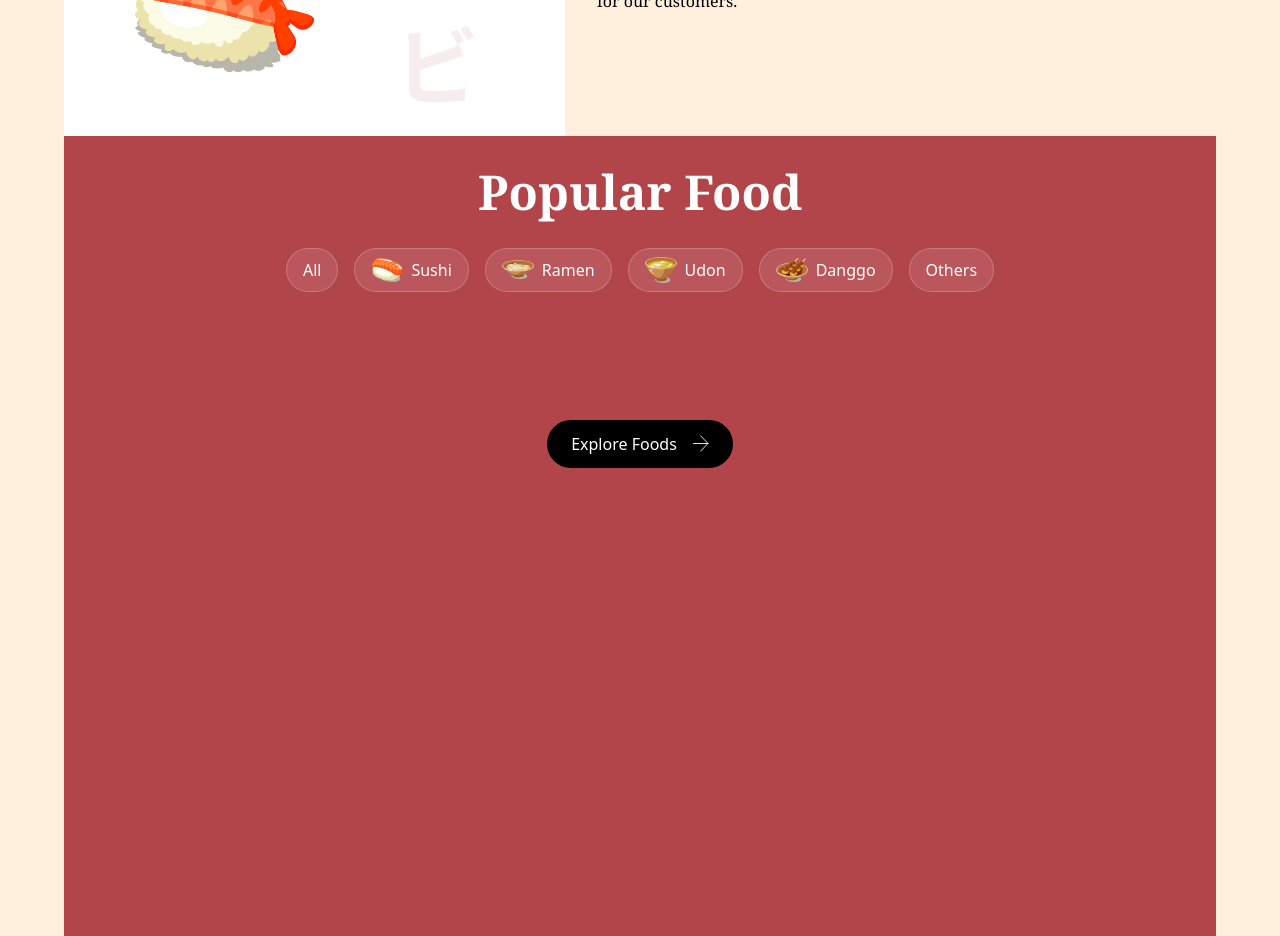
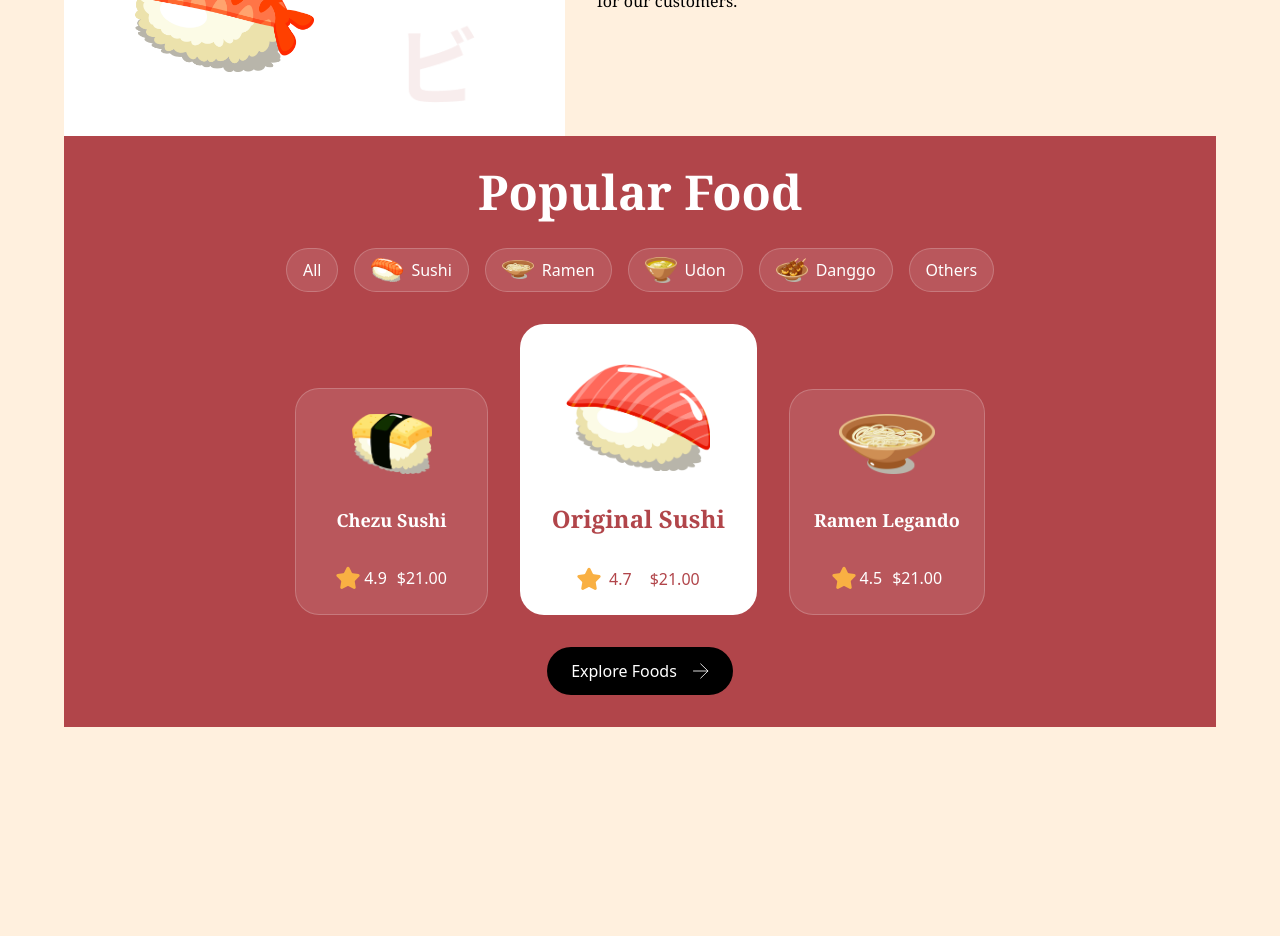
Before and after one commit to lephuocloc1729/sushi_restaurant, a React (Vite) app: page / in a window 1280 px wide. Shown: the part 1220-2156 px from the top of the page. After the commit the page ends 1947 px from the top, so only its background shows below. Built offline with nearby package versions, Linux system fonts and the light colour scheme.

Commit message:
complete Popular Food section and add some scrolling animation usind AOS

```diff
--- a/package.json
+++ b/package.json
@@ -10,6 +10,7 @@
     "preview": "vite preview"
   },
   "dependencies": {
+    "aos": "^2.3.4",
     "react": "^18.2.0",
     "react-dom": "^18.2.0"
   },
--- a/src/App.tsx
+++ b/src/App.tsx
@@ -2,7 +2,17 @@ import Header from "./sections/Header";
 import Hero from "./sections/Hero";
 import AboutUs from "./sections/AboutUs";
 import PopularFood from "./sections/PopularFood";
+import AOS from "aos";
+import "aos/dist/aos.css";
+import { useEffect } from "react";
 function App() {
+  useEffect(() => {
+    AOS.init({
+      duration: 1000,
+      offset: 100,
+    });
+    AOS.refresh();
+  }, []);
   return (
     <main className="min-h-screen bg-creamson max-w-6xl mx-auto">
       <Header />
--- a/src/components/Navbar.tsx
+++ b/src/components/Navbar.tsx
@@ -5,9 +5,14 @@ const Navbar = () => {
         className="text-4xl font-bold bg-primary flex-1 py-2 pl-5"
         href="#hero"
       >
-        Sushiman
+        <h4 data-aos="fade-down" className="text-white">
+          Sushiman
+        </h4>
       </a>
-      <ul className="sm:flex flex-[1.3] text-secondary justify-end gap-16 hidden pr-6">
+      <ul
+        data-aos="fade-down"
+        className="sm:flex flex-[1.3] text-secondary justify-end gap-16 hidden pr-6"
+      >
         <li>
           <a href="#menu">Menu</a>
         </li>
@@ -25,7 +30,7 @@ const Navbar = () => {
         </li>
       </ul>
       {/* menu for mobile devices */}
-      <ul className="sm:hidden bg-primary">
+      <ul data-aos="fade-down" className="sm:hidden bg-primary">
         <li>
           <img src="../../assets/menu.svg" alt="" />
         </li>
--- a/src/index.css
+++ b/src/index.css
@@ -36,4 +36,7 @@
   .filter-btn-with-img {
     @apply filter-btn flex gap-2 items-center;
   }
+  .food-card-sm {
+    @apply bg-white-100 px-10 py-6 rounded-3xl border-solid border-[1px] border-white-200 hover:bg-white-200 transition-all duration-200 ease-in-out flex flex-col items-center justify-center gap-8;
+  }
 }
--- a/src/sections/AboutUs.tsx
+++ b/src/sections/AboutUs.tsx
@@ -3,18 +3,34 @@ const AboutUs = () => {
     <section id="about-us" className="flex">
       <div className="flex-1 flex flex-col items-end gap-2 relative">
         <div className="bg-white bg-center bg-no-repeat bg-contain bg-image-1 px-16 py-16">
-          <img className="w-1/2" src="../../assets/sushi-3.png" alt="" />
+          <img
+            data-aos="fade-right"
+            className="w-1/2"
+            src="../../assets/sushi-3.png"
+            alt=""
+          />
         </div>
-        <button className="px-6 py-2 rounded-full-left bg-secondary text-white absolute top-1/2">
+        <button
+          data-aos="flip-down"
+          className="px-6 py-2 rounded-full-left bg-secondary text-white absolute top-1/2"
+        >
           Learn More
         </button>
         <div className="bg-white bg-center bg-no-repeat bg-contain bg-image-2 px-16 py-16">
-          <img className="w-1/2" src="../../assets/sushi-2.png" alt="" />
+          <img
+            data-aos="fade-right"
+            className="w-1/2"
+            src="../../assets/sushi-2.png"
+            alt=""
+          />
         </div>
       </div>
 
       <div className="flex-[1.3]">
-        <div className="flex flex-col justify-center gap-8 font-serif px-8 py-8 max-w-[550px]">
+        <div
+          data-aos="fade-left"
+          className="flex flex-col justify-center gap-8 font-serif px-8 py-8 max-w-[550px]"
+        >
           <div>
             <p className="opacity-70">About Us</p>
           </div>
--- a/src/sections/Hero.tsx
+++ b/src/sections/Hero.tsx
@@ -5,13 +5,17 @@ const Hero = () => {
     <section id="hero" className="flex">
       <div className="flex-1 bg-primary min-section-height">
         <img
+          data-aos="fade-right"
           className="min-w-[120%] object-contain"
           src="../../assets/sushi-1.png"
           alt="sushi"
         />
       </div>
       <div className="flex flex-[1.3] flex-col min-section-height">
-        <div className="flex flex-col justify-center flex-1 max-w-[550px] mx-auto gap-8 px-6">
+        <div
+          data-aos="fade-left"
+          className="flex flex-col justify-center flex-1 max-w-[550px] mx-auto gap-8 px-6"
+        >
           <div className="text-7xl font-bold font-serif">
             <h1>Feel the taste of Japanese foods</h1>
           </div>
@@ -31,7 +35,10 @@ const Hero = () => {
             </button>
           </div>
         </div>
-        <div className="flex justify-center gap-12 bg-white p-8">
+        <div
+          data-aos="fade-up"
+          className="flex justify-center gap-12 bg-white p-8"
+        >
           <div className="flex-1">
             <h4 className="text-5xl font-serif font-bold">
               29<span className="font-">k+</span>
--- a/src/sections/PopularFood.tsx
+++ b/src/sections/PopularFood.tsx
@@ -2,61 +2,79 @@ const PopularFood = () => {
   return (
     <section
       id="menu"
-      className="bg-primary text-white flex flex-col items-center gap-8 py-8 min-h-screen"
+      className="bg-primary text-white flex flex-col items-center gap-8 py-8"
     >
-      <h2 className="text-5xl font-bold font-serif">Popular Food</h2>
+      <h2 data-aos="flip-down" className="text-5xl font-bold font-serif">
+        Popular Food
+      </h2>
       <div className="flex gap-4">
-        <button className="filter-btn">All</button>
-        <button className="filter-btn-with-img">
+        <button data-aos="zoom-in" className="filter-btn">
+          All
+        </button>
+        <button data-aos="zoom-in" className="filter-btn-with-img">
           <img className="w-8" src="../../assets/sushi-9.png" alt="" />
           Sushi
         </button>
-        <button className="filter-btn-with-img">
+        <button data-aos="zoom-in" className="filter-btn-with-img">
           <img className="w-8" src="../../assets/sushi-8.png" alt="" />
           Ramen
         </button>
-        <button className="filter-btn-with-img">
+        <button data-aos="zoom-in" className="filter-btn-with-img">
           {" "}
           <img className="w-8" src="../../assets/sushi-7.png" alt="" />
           Udon
         </button>
-        <button className="filter-btn-with-img">
+        <button data-aos="zoom-in" className="filter-btn-with-img">
           {" "}
           <img className="w-8" src="../../assets/sushi-6.png" alt="" />
           Danggo
         </button>
-        <button className="filter-btn">Others</button>
+        <button data-aos="zoom-in" className="filter-btn">
+          Others
+        </button>
       </div>
-      <div>
-        <img src="" alt="" />
-        <p></p>
-        <div>
-          <div></div>
-          <div></div>
+      <div data-aos="fade-up" className="flex items-end justify-center gap-8">
+        <article className="food-card-sm">
+          <img className="w-20" src="../../assets/sushi-12.png" alt="" />
+          <h4 className="text-lg font-serif font-bold">Chezu Sushi</h4>
+          <div className="flex gap-4">
+            <div className="flex gap-1">
+              <img src="../../assets/star.svg" alt="star" />
+              <span>4.9</span>
             </div>
+            <p>$21.00</p>
           </div>
-      <div>
-        <img src="" alt="" />
-        <p></p>
-        <div>
-          <div></div>
-          <div></div>
+        </article>
+        <article className="flex gap-8 flex-col justify-center items-center px-8 pb-6 pt-10 rounded-3xl bg-white text-primary">
+          <img className="w-36" src="../../assets/sushi-11.png" alt="" />
+          <h4 className="text-2xl font-bold font-serif">Original Sushi</h4>
+          <div className="flex gap-6">
+            <div className="flex gap-2">
+              <img src="../../assets/star.svg" alt="star" />
+              <span>4.7</span>
             </div>
+            <p>$21.00</p>
           </div>
-      <div>
-        <img src="" alt="" />
-        <p></p>
-        <div>
-          <div></div>
-          <div></div>
+        </article>
+        <article className="food-card-sm px-6">
+          <img className="w-24" src="../../assets/sushi-10.png" alt="" />
+          <h4 className="text-lg font-serif font-bold">Ramen Legando</h4>
+          <div className="flex gap-4">
+            <div className="flex gap-1">
+              <img src="../../assets/star.svg" alt="star" />
+              <span>4.5</span>
             </div>
+            <p>$21.00</p>
           </div>
-      <div>
-        <button className="flex items-center justify-center gap-4 bg-black py-3 px-6 rounded-full">
+        </article>
+      </div>
+      <button
+        data-aos="fade-up"
+        className="flex items-center justify-center gap-4 bg-black py-3 px-6 rounded-full"
+      >
         Explore Foods{" "}
         <img className="w-4" src="../../assets/arrow-right.svg" alt="" />
       </button>
-      </div>
     </section>
   );
 };
--- a/tailwind.config.js
+++ b/tailwind.config.js
@@ -7,6 +7,8 @@ export default {
         primary: "#b1454a",
         creamson: "#fff0de",
         secondary: "#121212",
+        "white-100": "rgba(255, 255, 255, 0.1)",
+        "white-200": "rgba(255, 255, 255, 0.2)",
       },
     },
   },
```
Also changed, not shown: src/main.tsx (+7 -7 lines), 1 other file (tests, documents, lock files or other folders). Lines whose indentation alone changed are shown as unchanged.
